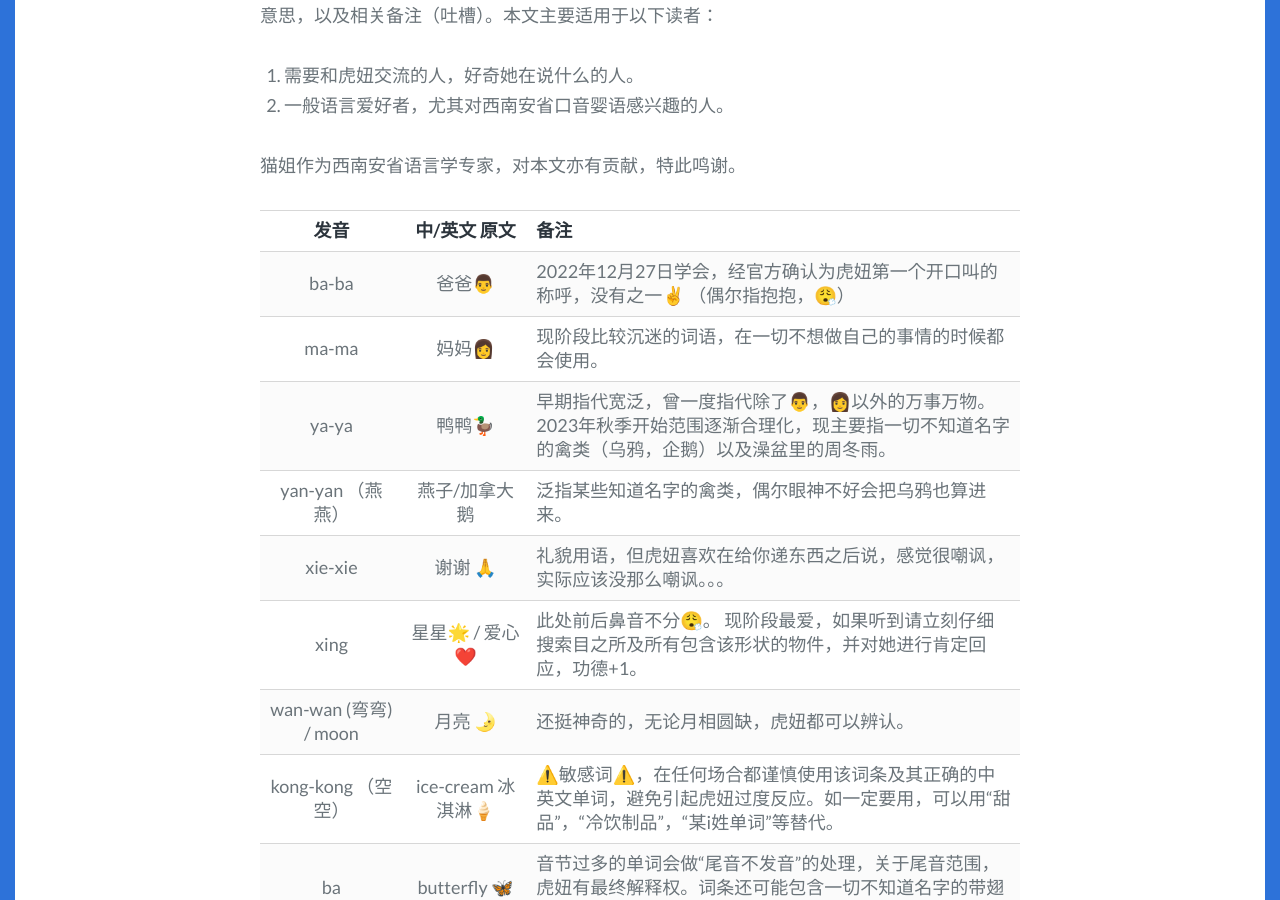
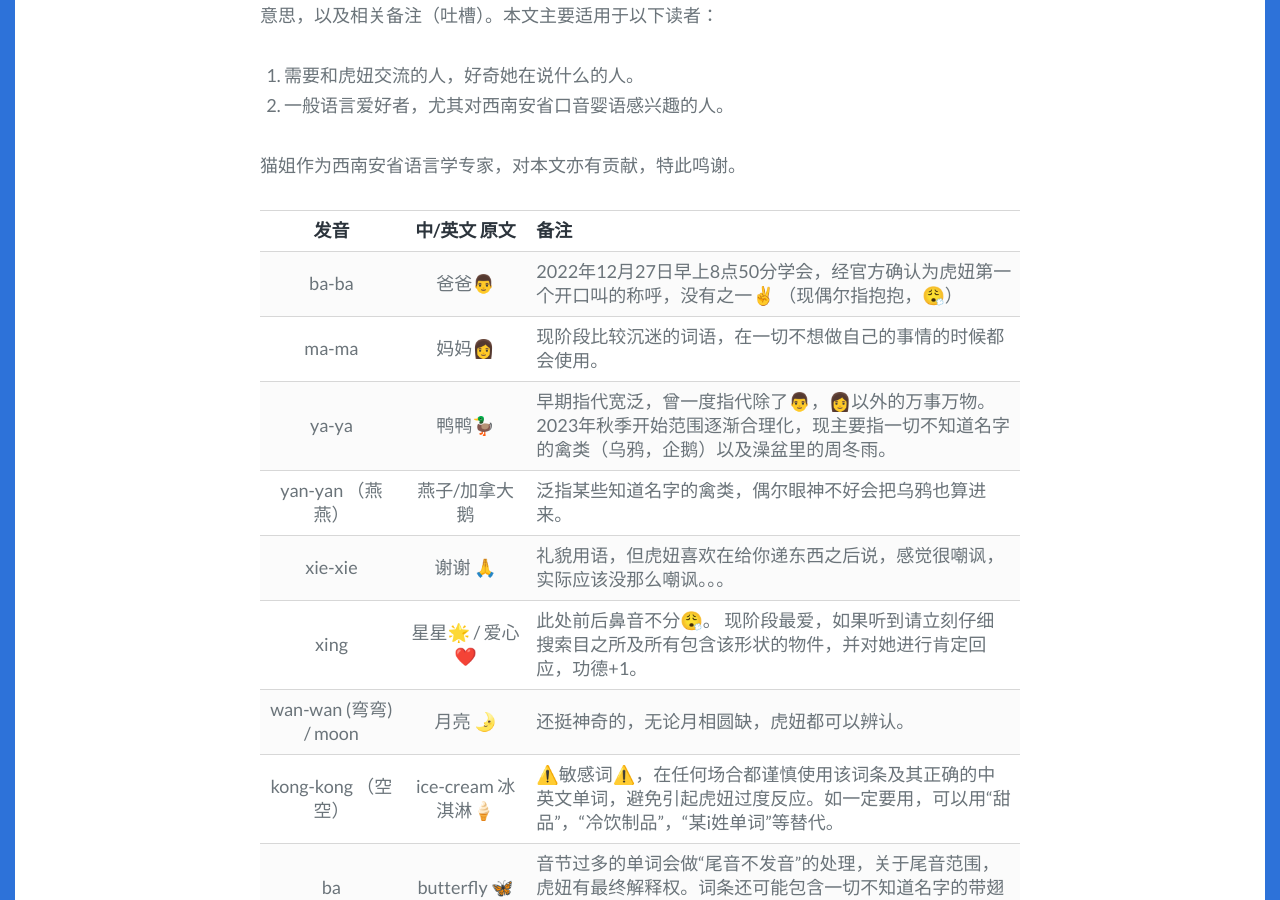
Before and after one commit to spiderPan/APMY, a Jekyll site: the page built from _posts/2023-12-03-太皮词典.md, in a window 1280 px wide and 900 px high, scrolled down 408 px. Built offline with Jekyll 4.4.1, drawn with Linux system fonts in a browser that asks for light colours; some web fonts are replaced.

Commit message:
update post

```diff
--- a/_posts/2023-12-03-太皮词典.md
+++ b/_posts/2023-12-03-太皮词典.md
@@ -16,7 +16,7 @@ tags: [family]
 
 | 发音 | 中/英文 原文 | 备注 |
 |:-:|:-:|:-|
-| ba-ba | 爸爸👨 | 2022年12月27日学会，经官方确认为虎妞第一个开口叫的称呼，没有之一✌️  （偶尔指抱抱，😮‍💨） |
+| ba-ba | 爸爸👨 | 2022年12月27日早上8点50分学会，经官方确认为虎妞第一个开口叫的称呼，没有之一✌️  （现偶尔指抱抱，😮‍💨） |
 | ma-ma | 妈妈👩 | 现阶段比较沉迷的词语，在一切不想做自己的事情的时候都会使用。 |
 | ya-ya | 鸭鸭🦆 | 早期指代宽泛，曾一度指代除了👨，👩以外的万事万物。  2023年秋季开始范围逐渐合理化，现主要指一切不知道名字的禽类（乌鸦，企鹅）以及澡盆里的周冬雨。 |
 | yan-yan （燕燕） | 燕子/加拿大鹅 | 泛指某些知道名字的禽类，偶尔眼神不好会把乌鸦也算进来。 |
```
